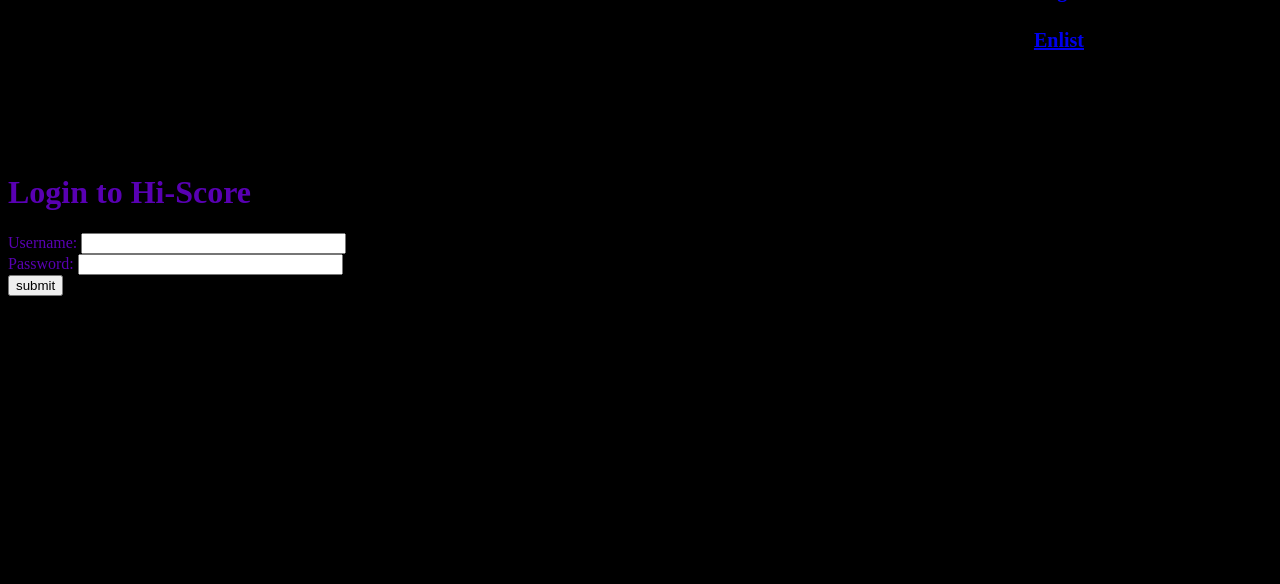
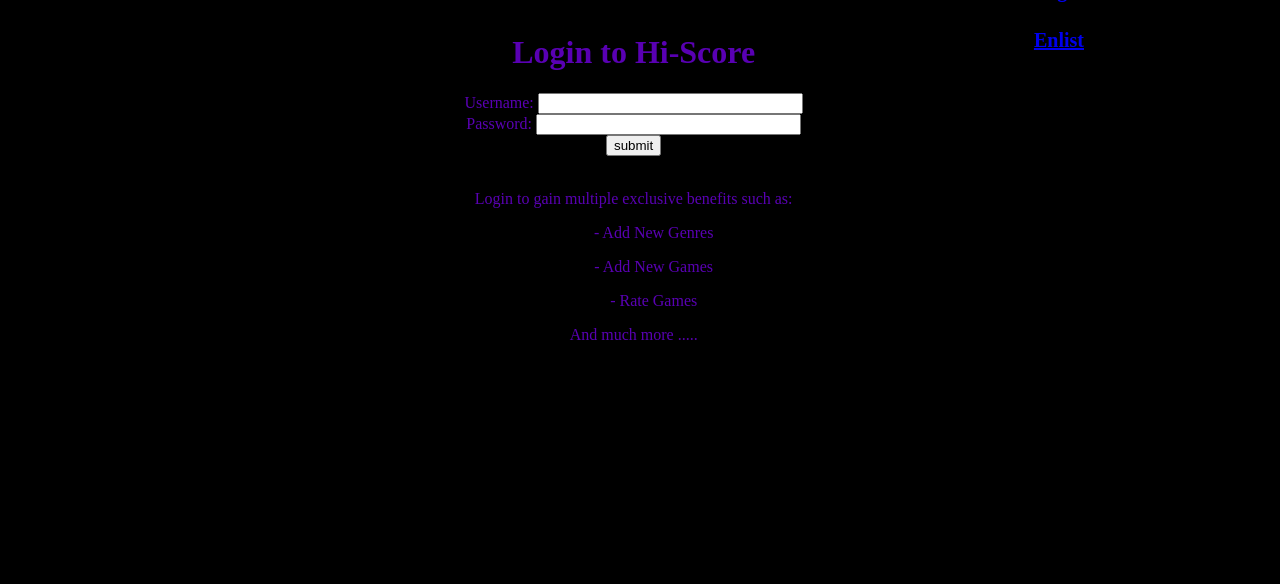
Before and after one commit to Resident-Tofu/hi-score, a Django app: page /hi-score/login/ in a window 1280 px wide. Shown: the part 133-717 px from the top of the page. Run offline with Django 3.2, Linux system fonts and the light colour scheme; some web fonts are replaced.

Commit message:
Styled Login

```diff
--- a/templates/hi-score/login.html
+++ b/templates/hi-score/login.html
@@ -7,7 +7,8 @@
 
 
 {% block body_block %}
-	<h1>Login to Hi-Score</h1>
+	<div class="welcome">
+		<h1>Login to Hi-Score</h1>
 	{% if message %}
 		<h4>{{ message }}</h4>
 	{% endif %}
@@ -19,5 +20,12 @@
 		<br />
 		<input type="submit" value="submit" />
 	</form>
+	<br/>
+	<p>Login to gain multiple exclusive benefits such as:</p>
+	<ul>- Add New Genres</ul>
+	<ul>- Add New Games</ul>
+	<ul>- Rate Games</ul>
+	<p>And much more .....</p>
+	</div>
 
 {% endblock %}
```
